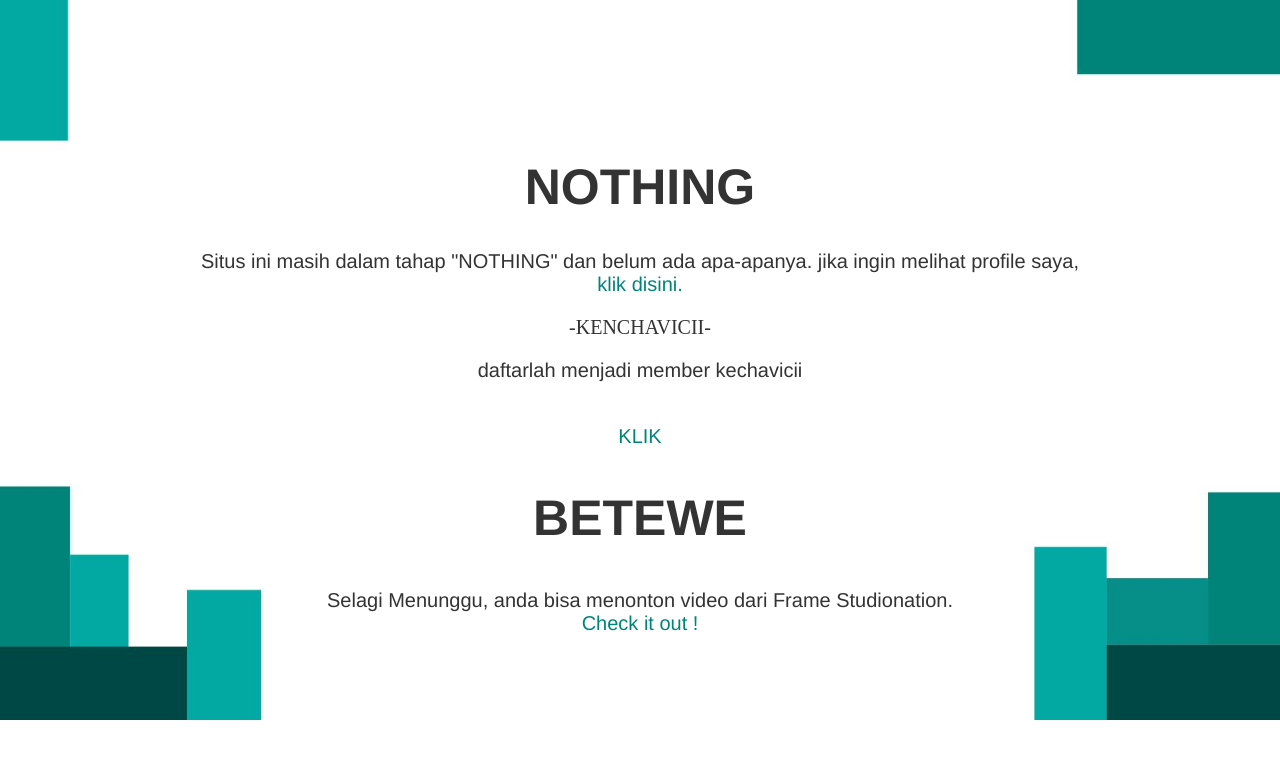
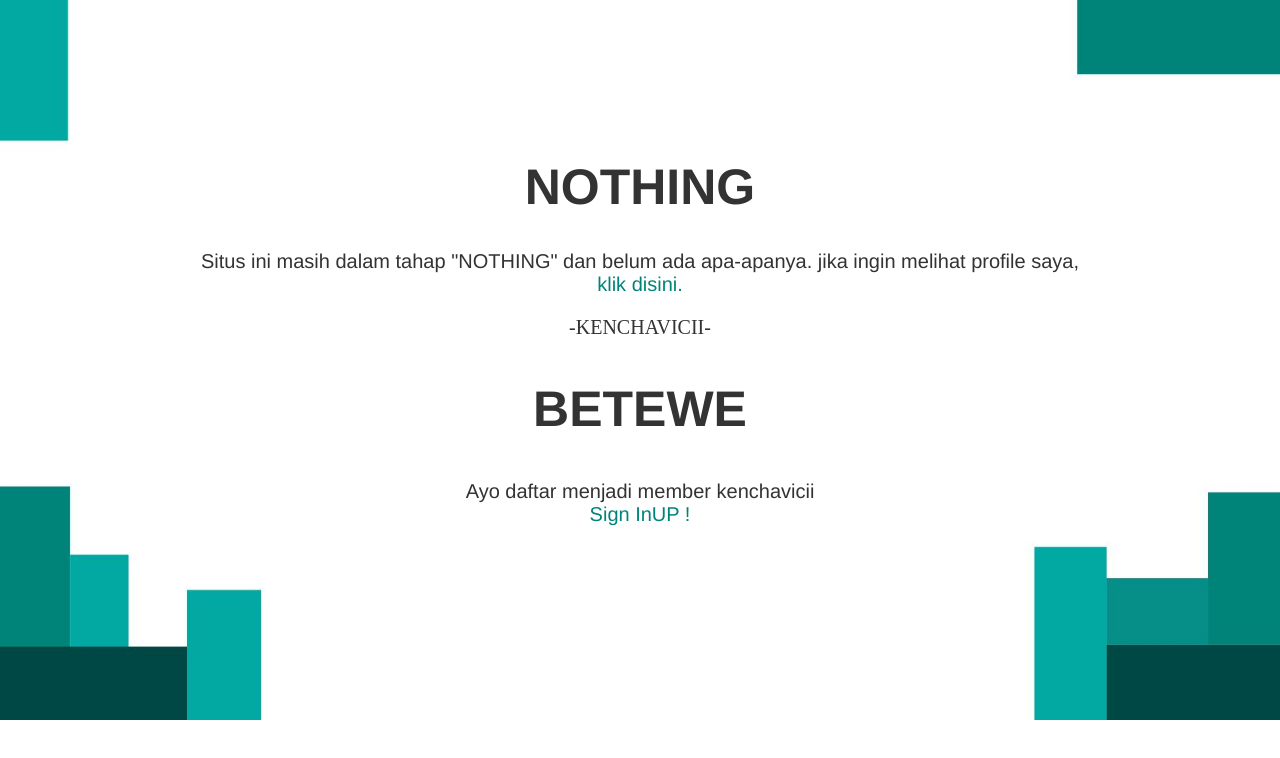
Before and after one commit to febritriyanto/febri.github.io, a plain HTML site: page index.html in a window 1280 px wide. Drawn offline with Linux system fonts and the light colour scheme.

Commit message:
Update index.html

```diff
--- a/index.html
+++ b/index.html
@@ -32,9 +32,7 @@ article { display: block; text-align: left; width: 650px; margin: 0 auto; }
 <h1> NOTHING </h1>
 <p> Situs ini masih dalam tahap "NOTHING" dan belum ada apa-apanya. jika ingin melihat profile saya, <br> <a href="https://www.facebook.com/febri.triyanto.58"> klik disini. </a> </p>
 <p id="p01"> -KENCHAVICII-</p>
-	<p>daftarlah menjadi member kechavicii</p> <br>
-<a href="form.html">KLIK</a>
 <h2> BETEWE </h2>
-<p> Selagi Menunggu, anda bisa menonton video dari Frame Studionation. <br> <a href="https://www.youtube.com/channel/UCS11s7As29iZLE16X3BF9Zg"> Check it out ! </a> </p>
+<p> Ayo daftar menjadi member kenchavicii <br> <a href="form.html"> Sign InUP ! </a> </p>
 </body>
 </html>
```
